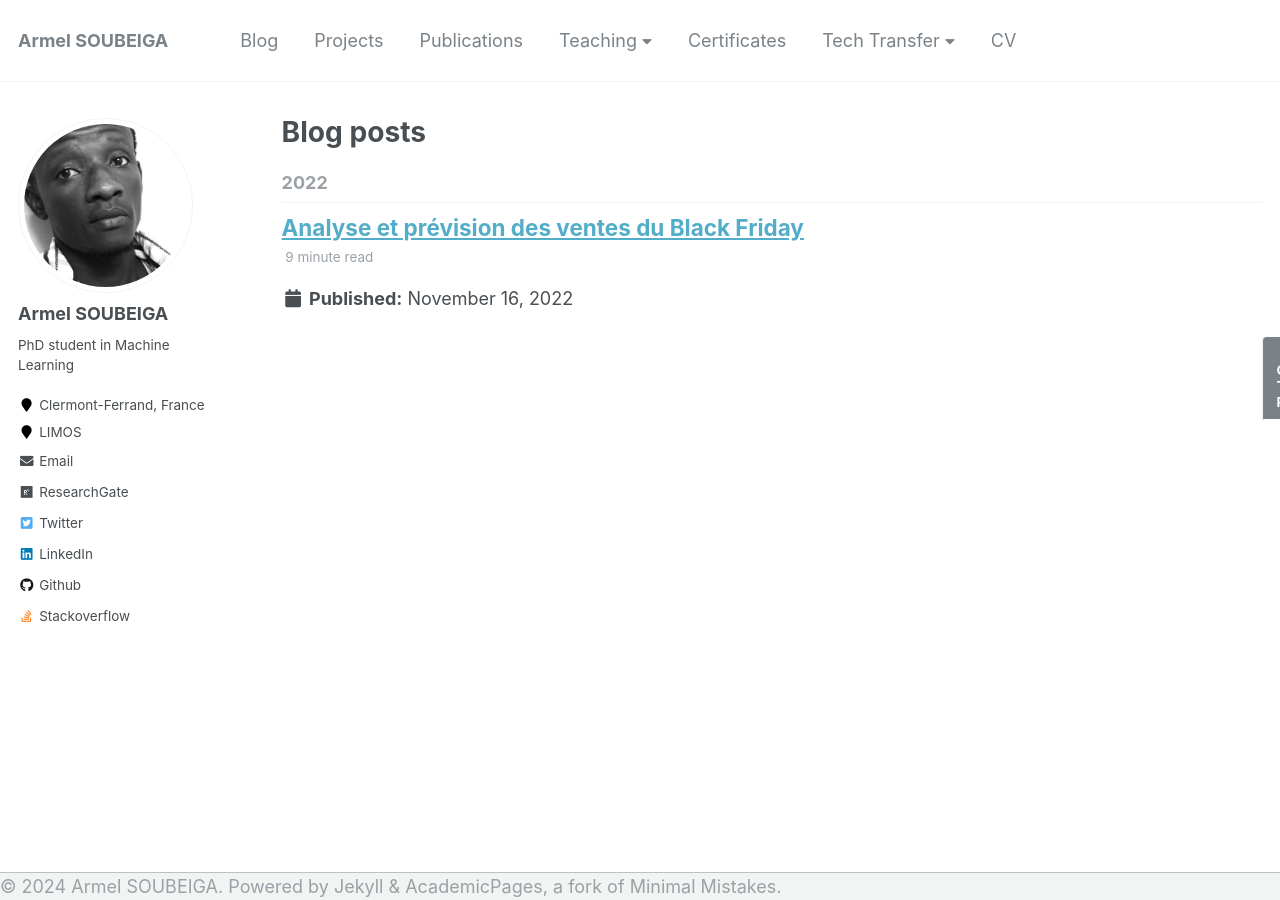
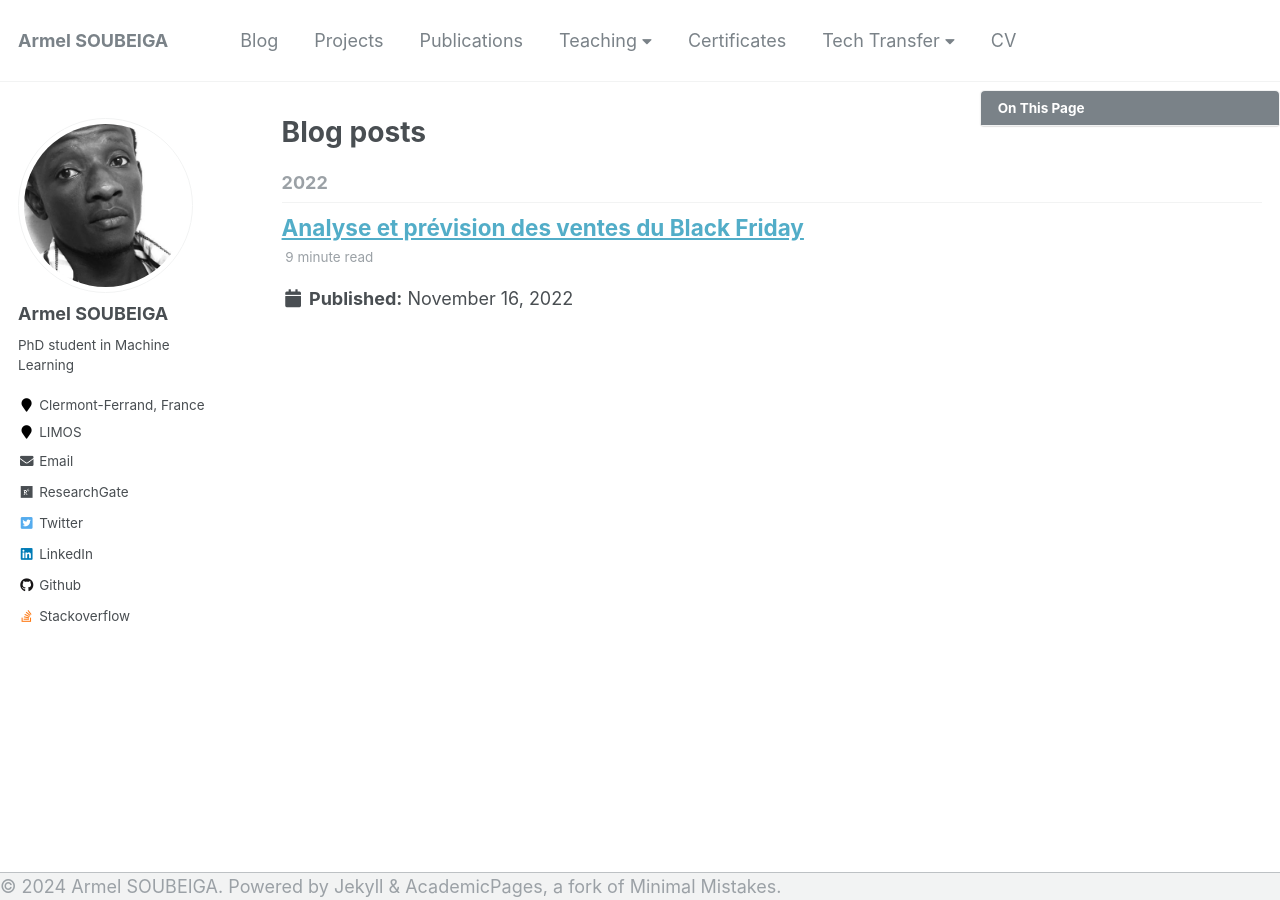
Before and after one commit to armelsoubeiga/armelsoubeiga.github.io, a Jekyll site: the page built from _pages/year-archive.html, in a window 1280 px wide. Built offline with Jekyll 4.4.1, drawn with Linux system fonts in a browser that asks for light colours.

Commit message:
Update _sidebar.scss

```diff
--- a/_sass/_sidebar.scss
+++ b/_sass/_sidebar.scss
@@ -49,22 +49,34 @@
   }
 }
 
+// .sidebar__right {
+//   margin-bottom: 1em;
+
+//   @include breakpoint($large) {
+//     position: relative;
+//     float: right;
+//     width: $right-sidebar-width-narrow;
+//     margin-left: span(0.5 of 12);
+//     z-index: 10;
+//   }
+
+//   @include breakpoint($x-large) {
+//     width: $right-sidebar-width;
+//   }
+// }
+
 .sidebar__right {
   margin-bottom: 1em;
-
-  @include breakpoint($large) {
-    position: relative;
-    float: right;
-    width: $right-sidebar-width-narrow;
-    margin-left: span(0.5 of 12);
-    z-index: 10;
-  }
+  position: fixed;  /* Fixe la position à droite */
+  right: 0;  /* Colle la barre à droite de la page */
+  top: 10%;  /* Ajustez selon le haut de page désiré */
+  width: 250px;  /* Augmente la largeur pour plus de lisibilité */
+  z-index: 10;  /* Priorité d'affichage */
 
   @include breakpoint($x-large) {
-    width: $right-sidebar-width;
+    width: 300px; /* Largeur plus grande pour écrans très larges */
   }
 }
-
 /*
    Author profile and links
    ========================================================================== */
```
